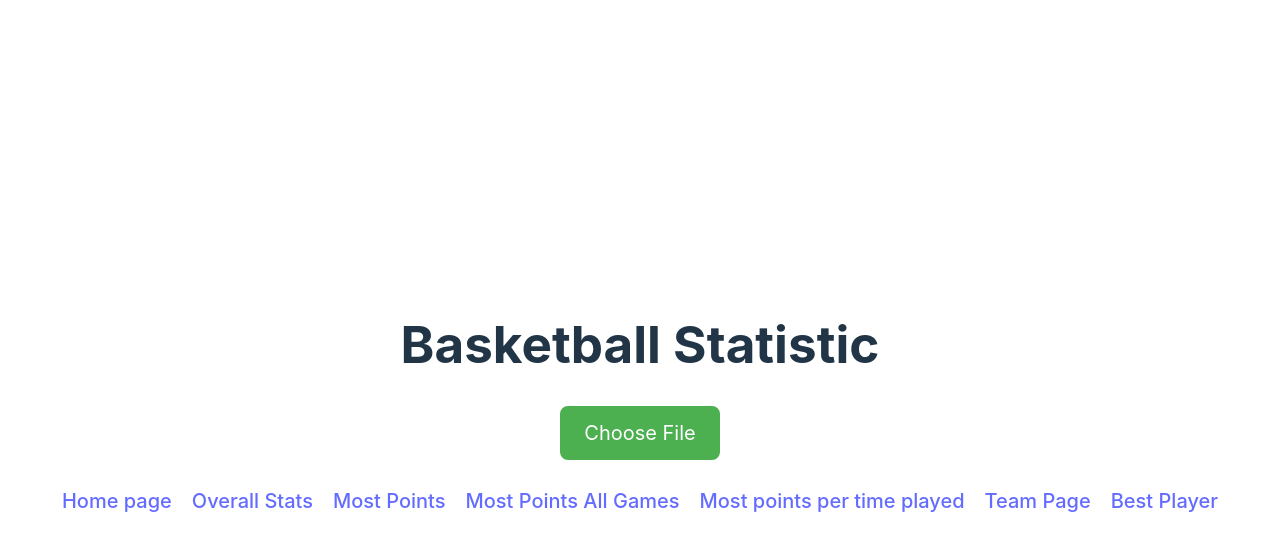
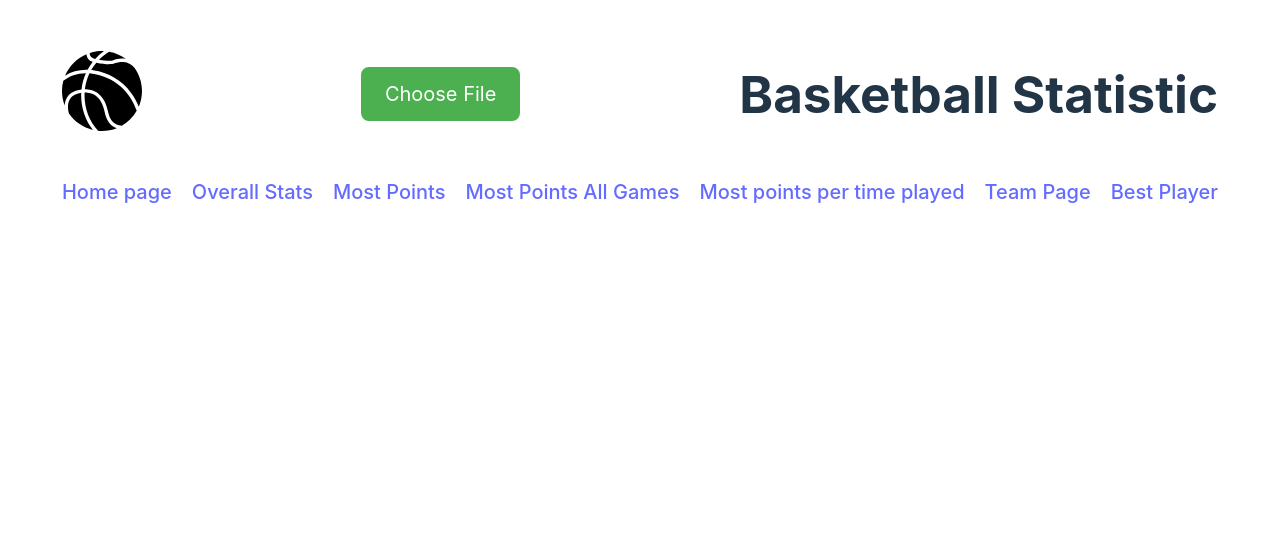
Before and after one commit to visionNew/basketball-master, a React (Vite) app: page / in a window 1280 px wide. Shown: the top 550 px of the page. Built offline with nearby package versions, Linux system fonts and the light colour scheme.

Commit message:
add css style

```diff
--- a/src/App.css
+++ b/src/App.css
@@ -1,6 +1,18 @@
 #root {
   max-width: 1280px;
+  height: 100vh;
   margin: 0 auto;
   padding: 2rem;
   text-align: center;
 }
+
+header {
+  display: flex;
+  justify-content: space-between;
+  align-items: center;
+}
+
+header .header__logo img {
+  width: 80px;
+  height: 80px;
+}
--- a/src/App.jsx
+++ b/src/App.jsx
@@ -33,8 +33,11 @@ function App() {
 
   return (
       <div className="App">
-        <h1>Basketball Statistic</h1>
-        <FileInput onChange={handleFileUpload} />
+        <header className="app__header">
+          <div className="header__logo"><img src="../public/basketball-ball.svg" alt="logo" /></div>
+          <FileInput onChange={handleFileUpload} />
+          <h1>Basketball Statistic</h1>
+        </header>
         {!!errors.length && <ErrorDisplay errors={errors} />}
 
         <nav>
```
